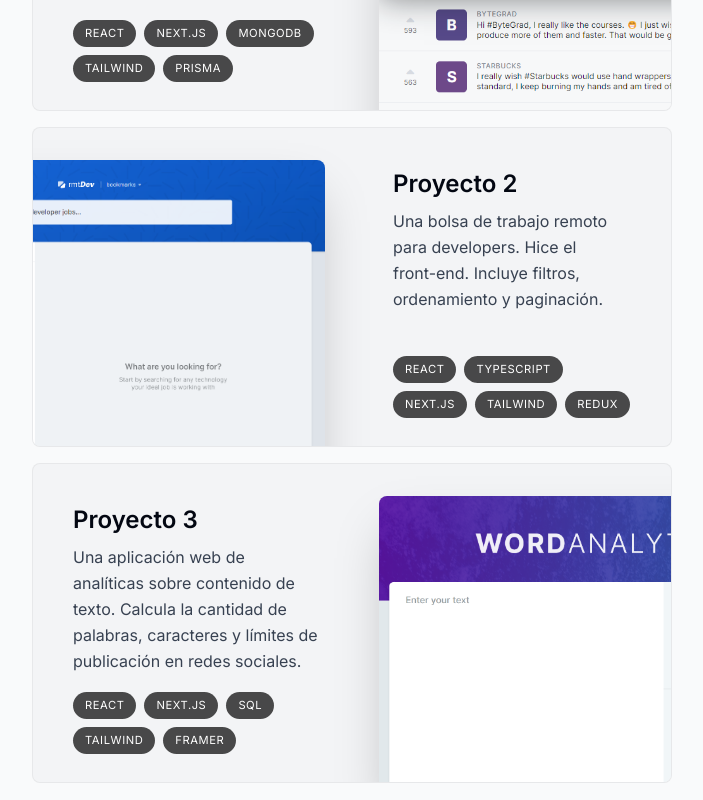
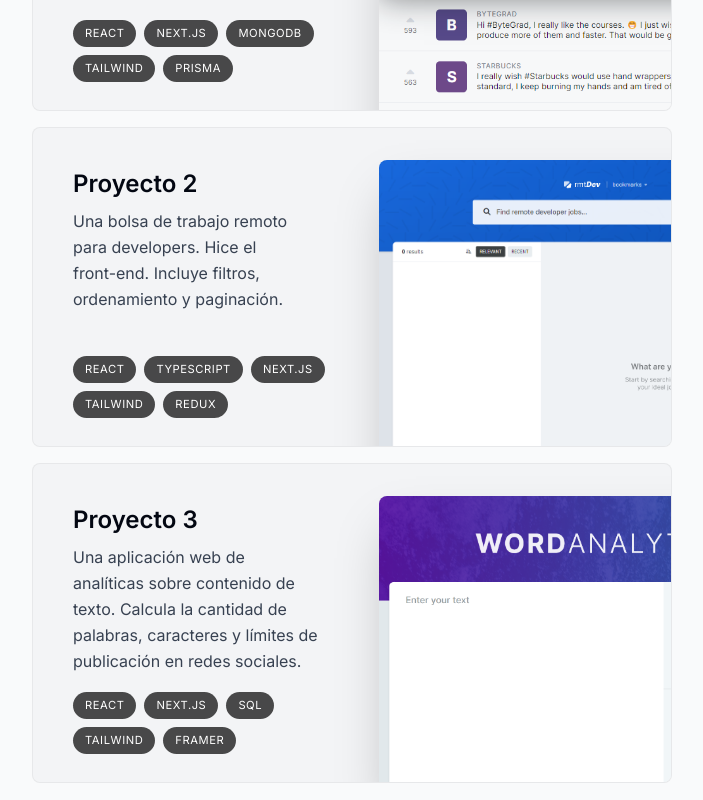
Before and after one commit to matiasbaldanza/portfolio-motion-taller, a Next.js app: page / in a window 1280 px wide. Shown: the part 1700-2500 px from the top of the page, without its empty margins (288-991 px from the left). Built offline with nearby package versions, Linux system fonts and the light colour scheme.

Commit message:
animate ProjectCard using useScroll and useTransform

```diff
--- a/components/ProjectCard.tsx
+++ b/components/ProjectCard.tsx
@@ -1,6 +1,9 @@
-import React from 'react'
+"use client"
+
+import React, { useRef } from 'react'
 import Image from 'next/image'
 import { projectsData } from '@/lib/data'
+import { motion, useScroll, useTransform } from 'framer-motion'
 
 type ProjectCardProps = (typeof projectsData)[number]
 
@@ -10,7 +13,33 @@ export default function ProjectCard({
   tags,
   imageUrl,
 }: ProjectCardProps): React.ReactElement {
+  const ref = useRef<HTMLDivElement>(null)
+
+  const { scrollYProgress } = useScroll({
+    target: ref,
+    offset: ["0 1", "1.33 1"]
+  })
+
+  const scaleProgress = useTransform(
+    scrollYProgress,
+    [0, 1],
+    [0.8, 1]
+  )
+
+  const opacityProgress = useTransform(
+    scrollYProgress,
+    [0, 1],
+    [0.6, 1]
+  )
+
   return (
+    <motion.div
+      ref={ref}
+      style={{
+        scale: scaleProgress,
+        opacity: opacityProgress
+      }}
+    >
       <article className="group bg-gray-100 max-w-[42rem] border border-black/5 rounded-lg overflow-hidden sm:pr-8 relative sm:h-[20rem] hover:bg-gray-200 transition sm:group-even:pl-8 dark:text-white dark:bg-white/10 dark:hover:bg-white/20">
         <div className="pt-4 pb-7 px-5 sm:pl-10 sm:pr-2 sm:pt-10 sm:max-w-[50%] flex flex-col h-full sm:group-even:ml-[20rem] text-center sm:text-left">
           <h3 className="text-2xl font-semibold">{title}</h3>
@@ -26,19 +55,17 @@ export default function ProjectCard({
         <Image src={imageUrl} alt={title}
           className="absolute hidden sm:block top-8 -right-40 w-[28.25rem] rounded-t-lg shadow-2xl
                       transition
-
                       group-hover:scale-[1.04]
                       group-hover:-translate-x-3
                       group-hover:translate-y-3
                       group-hover:-rotate-2
-
                       group-even:group-hover:translate-x-3
                       group-even:group-hover:translate-y-3
                       group-even:group-hover:rotate-2
-
                       group-even:right-[initial] group-even:-left-40
                       "
         />
       </article>
+    </motion.div>
   )
 }
```
Lines whose indentation alone changed are shown as unchanged.
